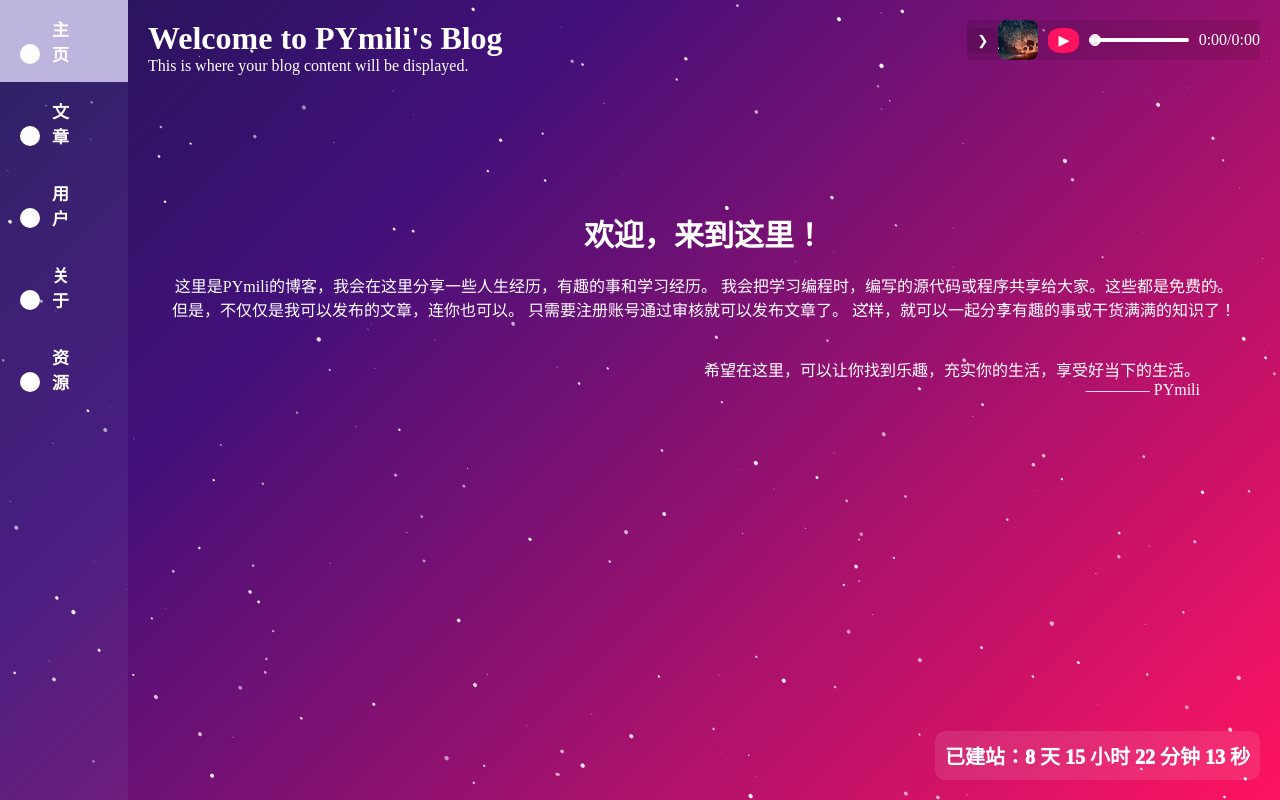
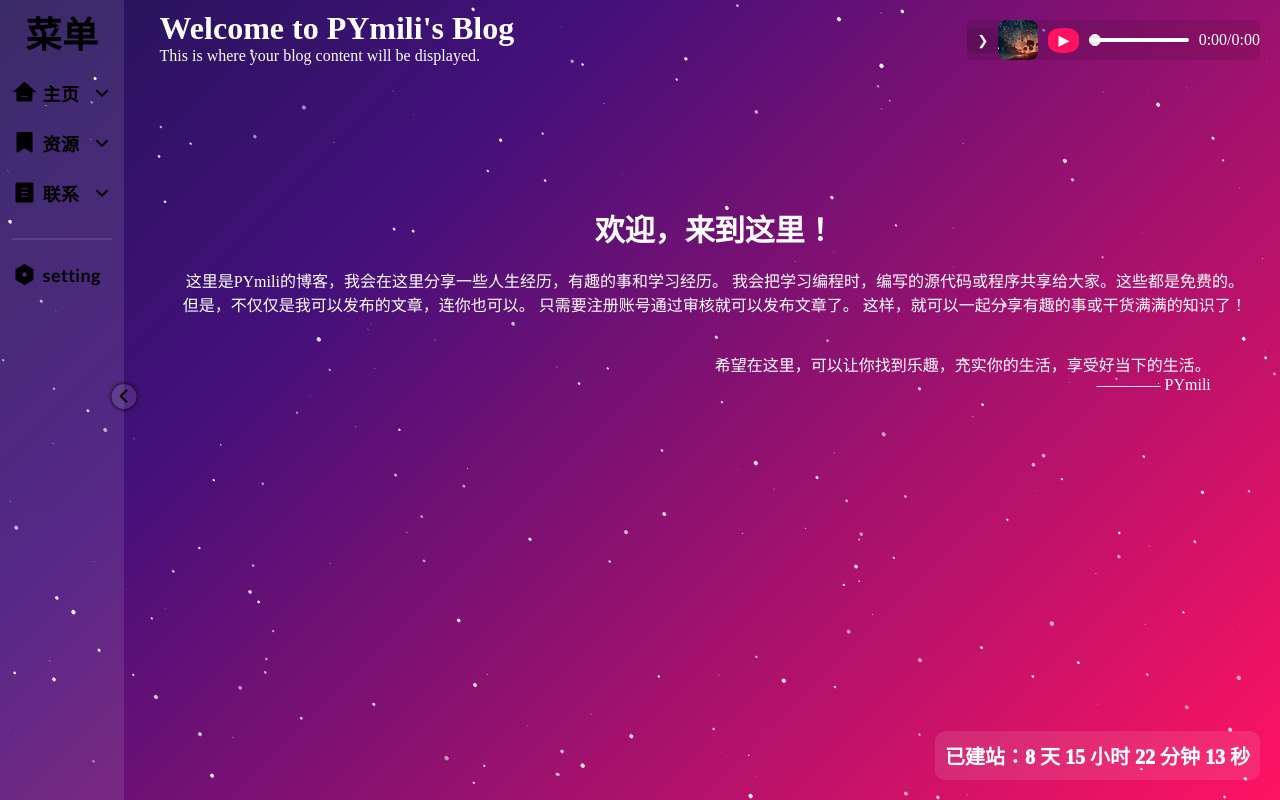
Before and after one commit to PYmili/PYmili-sBlog, a Flask app: page / in a window 1280 px wide. Run offline with Flask 3, Linux system fonts and the light colour scheme.

Commit message:
change(home page): Make major changes to the homepage border;

```diff
--- /dev/null
+++ b/static/index/css/iconfont.css
@@ -0,0 +1,36 @@
+@font-face {
+  font-family: "iconfont"; /* Project id  */
+  src: url('/static/index/font/iconfont.ttf?t=1636282499752') format('truetype');
+}
+
+.iconfont {
+  font-family: "iconfont" !important;
+  font-size: 16px;
+  font-style: normal;
+  -webkit-font-smoothing: antialiased;
+  -moz-osx-font-smoothing: grayscale;
+}
+
+.icon-down:before {
+  content: "\e7ad";
+}
+
+.icon-a-01-shujuzhongxin:before {
+  content: "\e609";
+}
+
+.icon-a-02-kechengguanli:before {
+  content: "\e60a";
+}
+
+.icon-a-04-zixunfabu:before {
+  content: "\e60b";
+}
+
+.icon-a-08-shezhi:before {
+  content: "\e60c";
+}
+
+.icon-yemianfanhui:before {
+  content: "\e601";
+}
--- a/static/index/css/main.css
+++ b/static/index/css/main.css
@@ -3,91 +3,183 @@ main {
     flex: 1;
 }
 
-/*
-* 侧边框(主)
-*/
-.shell {
-    display: flex;
+/* 白色主题 */
+:root {
+    --color-menu-bg: rgba(255, 255, 255, 0.1);
+    --font-color-mi: #000;
+    --font-color-mi-hover: #1890ff;
+    --color-bg-mi-hover: rgba(255, 255, 255, 0.1);
+    --border-radius-mi: 2px;
+    --transition-menu-time: 0.2s;
+    --color-line-bg: rgba(255, 255, 255, 0.1);
 }
 
-/*
-* 侧边框按钮
-*/
-.buttons {
-    position: fixed;
-    top: 0;
-    left: 0;
-    height: 100%; /* 使 .buttons 铺满整个屏幕高度 */
-    width: 10%; /* 侧边栏宽度 */
-    background-color: rgba(138, 152, 201, 0.1);
-    color: #fff; /* 设置字体颜色为白色 */
-    z-index: 2; /* 保证 .buttons 显示在顶层 */
+.menu-box {
+    font-family: 'Trebuchet MS', 'Lucida Sans Unicode', 'Lucida Grande', 'Lucida Sans', Arial, sans-serif;
+    letter-spacing: 0.5px;
+    font-weight: 600;
+    position: relative;
+    width: fit-content;
+    min-height: 100vh;
+    padding: 6px 12px;
+    box-sizing: border-box;
+    background-color: var(--color-menu-bg);
 }
 
-
-.li {
-    letter-spacing: 2px;
-    font: 600 17px '';
-    padding: 16px 52px;
-    transition: .3s;
+.menu-box input[type='checkbox'] {
+    display: none;
 }
 
-.li::after {
-    content: '';
+.menu-box>label {
     position: absolute;
-    left: 20px;
-    margin-top: -22px;
-    display: block;
-    width: 20px;
-    height: 20px;
-    background-color: #fff;
-    border-radius: 50%;
+    top: 48%;
+    right: 0;
+    transform: translateX(50%);
+    width: 25px;
+    height: 25px;
+    border-radius: 20px;
+    box-shadow: 0px 0px 4px 0px #000;
+    background-color: var(--color-menu-bg);
+    color: var(--font-color-mi);
+    display: flex;
+    justify-content: center;
+    align-items: center;
+    overflow: hidden;
 }
 
-.buttons>li:hover {
-    background-color: #beb5df;
+.menu-box>label>i {
+    font-weight: 900;
+    text-indent: -3px;
+    font-size: 20px;
+    transition: transform var(--transition-menu-time);
+    transform: rotate(0deg);
 }
 
-.li ul {
-    width: 0;
-    height: auto;
-    padding: 60px 0;
-    position: fixed;
-    top: 0;
-    right: none;
-    overflow: hidden;
-    background-color: #000;
-    transition: .3s;
+.menu-box>label:hover {
+    box-shadow: 0px 0px 2px 0px #000;
+    color: var(--font-color-mi-hover);
 }
 
-.li ul li {
-    font: 800 10px '';
-    padding: 20px 40px;
-    transition: .3s;
+.menu-box>input#menu-btn:checked+label>i {
+    transform: rotate(180deg);
 }
 
-.li:hover ul {
-    width: auto;
-    height: 100%;
+.menu {
+    font-size: 18px;
+    width: 100px;
+    min-height: 100%;
+    cursor: pointer;
+    overflow: hidden;
+    transition: width var(--transition-menu-time);
+    color: var(--font-color-mi);
 }
 
-.li ul li:hover {
-    background-color: #828eb9;
+.menu-box>input#menu-btn:checked~.menu {
+    width: 0;
 }
 
-.li ul a {
-    font: 800 10px '';
-    color: #fff;
+.menu-title {
+    text-align: center;
+    margin-bottom: 10px;
+}
+
+.menu-item>label{
+    position: relative;
+    width: 100%;
+    height: 50px;
+    border-radius: var(--border-radius-mi);
+    display: flex;
+    align-items: center;
+}
+
+.menu-item>label:hover {
+    color: var(--font-color-mi-hover);
+}
+
+.menu-item>label>i:first-child {
+    flex: none;
+    margin-right: 6px;
+    font-size: 24px;
+}
+
+.menu-item>label>span {
+    flex: 1;
+}
+
+.menu-item>label>i:last-child {
+    flex: none;
+    font-size: 20px;
+    font-weight: 900;
+    transform: rotate(0deg);
+    transition: transform var(--transition-menu-time);
+}
+
+.menu-item>input:checked+label>i:last-child {
+    transform: rotate(180deg);
+}
+
+.menu-content {
+    height: 0;
+    overflow: hidden;
+    transition: height var(--transition-menu-time);
+    display: flex;
+    flex-wrap: wrap;
+    background-color: var(--color-menu-bg);
+}
+
+/* 选项，若 n 项，就 n * 40px */
+.menu-item>input#menu-item1:checked~.menu-content {
+    height: calc(3 * 40px);
+}
+
+.menu-item>input#menu-item2:checked~.menu-content {
+    height: calc(2 * 40px);
+}
+
+.menu-item>input#menu-item3:checked~.menu-content {
+    height: calc(3 * 40px);
+}
+
+.menu-content>span {
+    width: 100%;
+    text-indent: 20px;
+    line-height: 40px;
+    border-radius: var(--border-radius-mi);
+}
+
+.menu-content>span:hover {
+    background-color: var(--color-bg-mi-hover);
+    color: var(--font-color-mi-hover);
+}
+
+.menu-content>span a {
+    width: 100%;
     text-decoration: none;
+    color:#333;
+    text-indent: 20px;
+    line-height: 40px;
+    border-radius: var(--border-radius-mi);
+}
+
+.menu-content>span a:hover {
+    background-color: var(--color-bg-mi-hover);
+    color: var(--font-color-mi-hover);
+}
+
+.set-line {
+    margin: 20px 0 10px 0;
+    width: 100%;
+    height: 2px;
+    background-color: var(--color-line-bg);
 }
 
 /*
 * 内容显示窗口
 */
 .content {
-    margin-left: 10%; /* 让 .content 在 .buttons 的右侧 */
+    margin-left: 2%; /* 让 .content 在 .buttons 的右侧 */
     flex: 1; /* 让 .content 占据剩余空间 */
-    padding: 20px;
+    padding: 10px;
 }
 
 .content h1 {
--- a/templates/index.html
+++ b/templates/index.html
@@ -5,6 +5,8 @@
     <meta name="viewport" content="width=device-width, initial-scale=1.0">
     <link rel="icon" href="{{ url_for('static', filename='index/resource/icon.svg') }}" type="image/svg+xml">
     <link rel="stylesheet" href="{{ url_for('static', filename='index/css/main.css') }}">
+    <link rel="stylesheet" href="{{ url_for('static', filename='index/css/iconfont.css') }}">
+    <link rel="stylesheet" href="{{ url_for('static', filename='index/font/iconfont.ttf') }}">
     <link rel="stylesheet" href="{{ url_for('static', filename='index/css/player.css') }}">
     <link rel="stylesheet" href="{{ url_for('static', filename='index/css/content.css') }}">
     <title>PYmili's Blog</title>
@@ -33,49 +35,71 @@
 <body>
 <main>
     <canvas></canvas>
-    <nav class="shell">
-        <ul class="buttons">
-            <li class="li">
-                <a href="/" style="text-decoration: none;color: #fff;">主页</a>
-            </li>
-            <li class="li">
-                文章
-                <ul>
-                    <li>最新的论文</li>
-                    <li>所有论文</li>
-                    <li>搜索相关</li>
-                </ul>
-            </li>
+    <div class="menu-box">
+        <!-- 展示与隐藏侧边栏 开始-->
+        <input type="checkbox" id="menu-btn">
+        <label for="menu-btn"><i class="iconfont icon-yemianfanhui"></i></label>
+        <!-- 展示与隐藏侧边栏 结束-->
+        <div class="menu">
+            <!-- 侧边栏的标题 开始-->
+            <div class="menu-title">
+                <h1>菜单</h1>
+            </div>
+            <!-- 侧边栏的标题 结束-->
 
-            <li class="li">
-                用户
-                <ul>
-                    <a href="\login">
-                        <li>登录账户</li>
-                    </a>
-                    <li>注册账户</li>
-                    <li>账户的信息</li>
-                </ul>
-            </li>
+            <!-- 每一项导航 -->
+            <div class="menu-item">
+                <input type="checkbox" id="menu-item1">
+                <label for="menu-item1">
+                    <i class="menu-item-icon iconfont icon-a-01-shujuzhongxin"></i>
+                    <span>主页</span>
+                    <i class="menu-item-last iconfont icon-down"></i>
+                </label>
+                <div class="menu-content">
+                    <span>
+                        <a href="/login">登录</a>
+                    </span>
+                    <span>注册</span>
+                </div>
+            </div>
 
-            <li class="li">
-                关于
-                <ul>
-                    <li>联系方式</li>
-                    <li>想资助我们</li>
-                </ul>
-            </li>
+            <div class="menu-item">
+                <input type="checkbox" id="menu-item2">
+                <label for="menu-item2">
+                    <i class="menu-item-icon iconfont icon-a-02-kechengguanli"></i>
+                    <span>资源</span>
+                    <i class="menu-item-last iconfont icon-down"></i>
+                </label>
+                <div class="menu-content">
+                    <span>分享资源</span>
+                    <span>搜索资源</span>
+                </div>
+            </div>
 
-            <li class="li">
-                资源
-                <ul>
-                    <li>公共的资源</li>
-                    <li>免费的资源</li>
-                    <li>分享的资源</li>
-                </ul>
-            </li>
-        </ul>
-    </nav>
+            <div class="menu-item">
+                <input type="checkbox" id="menu-item3">
+                <label for="menu-item3">
+                    <i class="menu-item-icon iconfont icon-a-04-zixunfabu"></i>
+                    <span>联系</span>
+                    <i class="menu-item-last iconfont icon-down"></i>
+                </label>
+                <div class="menu-content">
+                    <span>联系我们</span>
+                    <span>举报我们</span>
+                    <span>资助我们</span>
+                </div>
+            </div>
+
+            <div class="set-line"></div>
+
+            <div class="menu-item">
+                <label>
+                    <i class="menu-item-icon iconfont icon-a-08-shezhi"></i>
+                    <span>setting</span>
+                </label>
+            </div>
+        </div>
+    </div>
     <div class="content">
         <!-- 在这里添加您的内容 -->
         <h1>Welcome to PYmili's Blog</h1>
```
Also changed, not shown: other parts of static/index/css/main.css (+49 -26 lines), static/index/font/iconfont.ttf (added).
